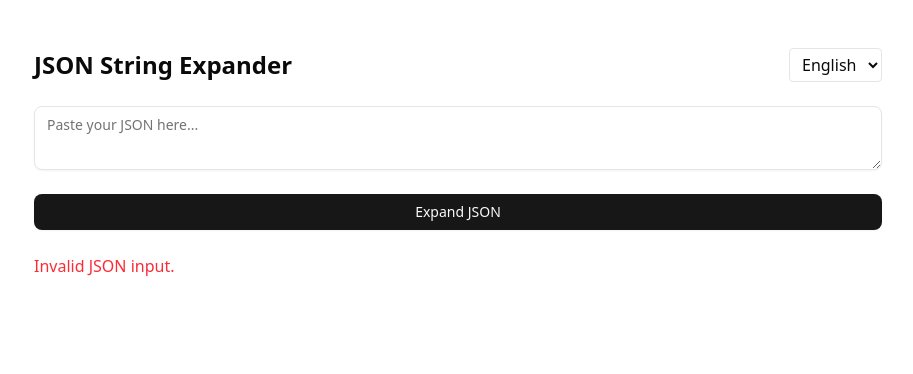
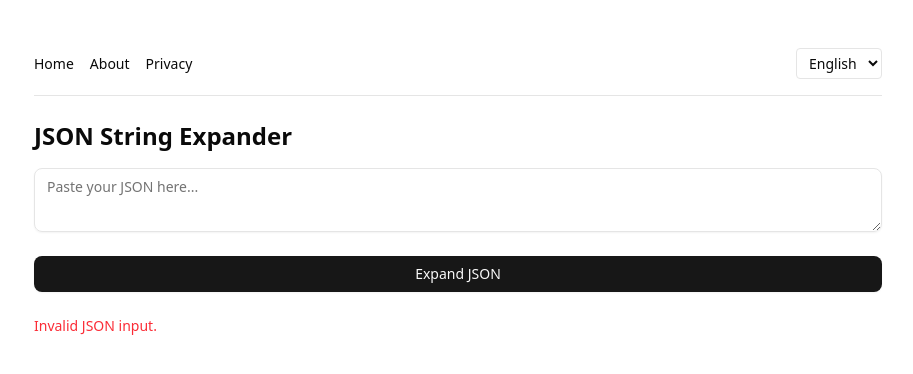
Before and after one commit to nerv828/json-expander-web, a Next.js app: page / in a window 1280 px wide. Both pictures are taken after a click on the button "Expand JSON". Shown: the top 374 px of the page, without its empty margins (182-1095 px from the left). Built offline with nearby package versions, Linux system fonts and the light colour scheme.

Commit message:
增加导航页面

```diff
--- a/components/JsonExpander.jsx
+++ b/components/JsonExpander.jsx
@@ -2,6 +2,7 @@
 
 import React, { useState, useEffect } from "react";
 import Head from "next/head";
+import Link from "next/link";
 import { Textarea } from "@/components/ui/textarea";
 import { Button } from "@/components/ui/button";
 import { Card, CardContent } from "@/components/ui/card";
@@ -69,7 +70,10 @@ const translations = {
     expandButton: "展开 JSON",
     error: "无效的 JSON 输入。",
     language: "语言",
-    description: "在线 JSON 嵌套字符串解析工具，快速格式化嵌套 JSON 内容。"
+    description: "在线 JSON 嵌套字符串解析工具，快速格式化嵌套 JSON 内容。",
+    about: "关于我们",
+    privacy: "隐私政策",
+    home: "首页"
   },
   en: {
     title: "JSON String Expander",
@@ -77,7 +81,10 @@ const translations = {
     expandButton: "Expand JSON",
     error: "Invalid JSON input.",
     language: "Language",
-    description: "Online tool to expand nested JSON strings into readable format."
+    description: "Online tool to expand nested JSON strings into readable format.",
+    about: "About",
+    privacy: "Privacy",
+    home: "Home"
   },
   ja: {
     title: "JSON文字列展開ツール",
@@ -85,7 +92,10 @@ const translations = {
     expandButton: "JSONを展開する",
     error: "無効なJSON入力です。",
     language: "言語",
-    description: "入れ子になったJSON文字列を展開・整形するオンラインツールです。"
+    description: "入れ子になったJSON文字列を展開・整形するオンラインツールです。",
+    about: "私たちについて",
+    privacy: "プライバシー",
+    home: "ホーム"
   }
 };
 
@@ -127,34 +137,39 @@ export default function JsonExpander() {
         <meta name="viewport" content="width=device-width, initial-scale=1" />
         <meta charSet="utf-8" />
 
-        {/* Open Graph */}
         <meta property="og:title" content={t.title} />
         <meta property="og:description" content={t.description} />
         <meta property="og:type" content="website" />
         <meta property="og:url" content="https://yourdomain.com" />
         <meta property="og:image" content="https://yourdomain.com/og-image.png" />
 
-        {/* Twitter Card */}
         <meta name="twitter:card" content="summary_large_image" />
         <meta name="twitter:title" content={t.title} />
         <meta name="twitter:description" content={t.description} />
         <meta name="twitter:image" content="https://yourdomain.com/og-image.png" />
       </Head>
 
-      <div className="p-6 grid gap-6 max-w-4xl mx-auto">
-        <div className="flex justify-between items-center">
-          <h1 className="text-2xl font-bold">{t.title}</h1>
+      <div className="p-6 max-w-4xl mx-auto">
+        <nav className="flex justify-between items-center mb-6 border-b pb-4">
+          <div className="flex gap-4 text-sm">
+            <Link href="/" className="hover:underline">{t.home}</Link>
+            <Link href="/about" className="hover:underline">{t.about}</Link>
+            <Link href="/privacy" className="hover:underline">{t.privacy}</Link>
+          </div>
           <select
             value={lang}
             onChange={(e) => setLang(e.target.value)}
-            className="border rounded px-2 py-1"
+            className="border rounded px-2 py-1 text-sm"
           >
             <option value="zh">中文</option>
             <option value="en">English</option>
             <option value="ja">日本語</option>
           </select>
-        </div>
+        </nav>
 
+        <h1 className="text-2xl font-bold mb-4">{t.title}</h1>
+
+        <div className="grid gap-6">
           <Textarea
             value={inputJson}
             onChange={(e) => setInputJson(e.target.value)}
@@ -162,7 +177,7 @@ export default function JsonExpander() {
             placeholder={t.placeholder}
           />
           <Button onClick={handleExpand}>{t.expandButton}</Button>
-        {error && <p className="text-red-500">{error}</p>}
+          {error && <p className="text-red-500 text-sm">{error}</p>}
           {outputJson && (
             <Card>
               <CardContent>
@@ -174,6 +189,7 @@ export default function JsonExpander() {
             </Card>
           )}
         </div>
+      </div>
     </>
   );
 }
```
Lines whose indentation alone changed are shown as unchanged.
